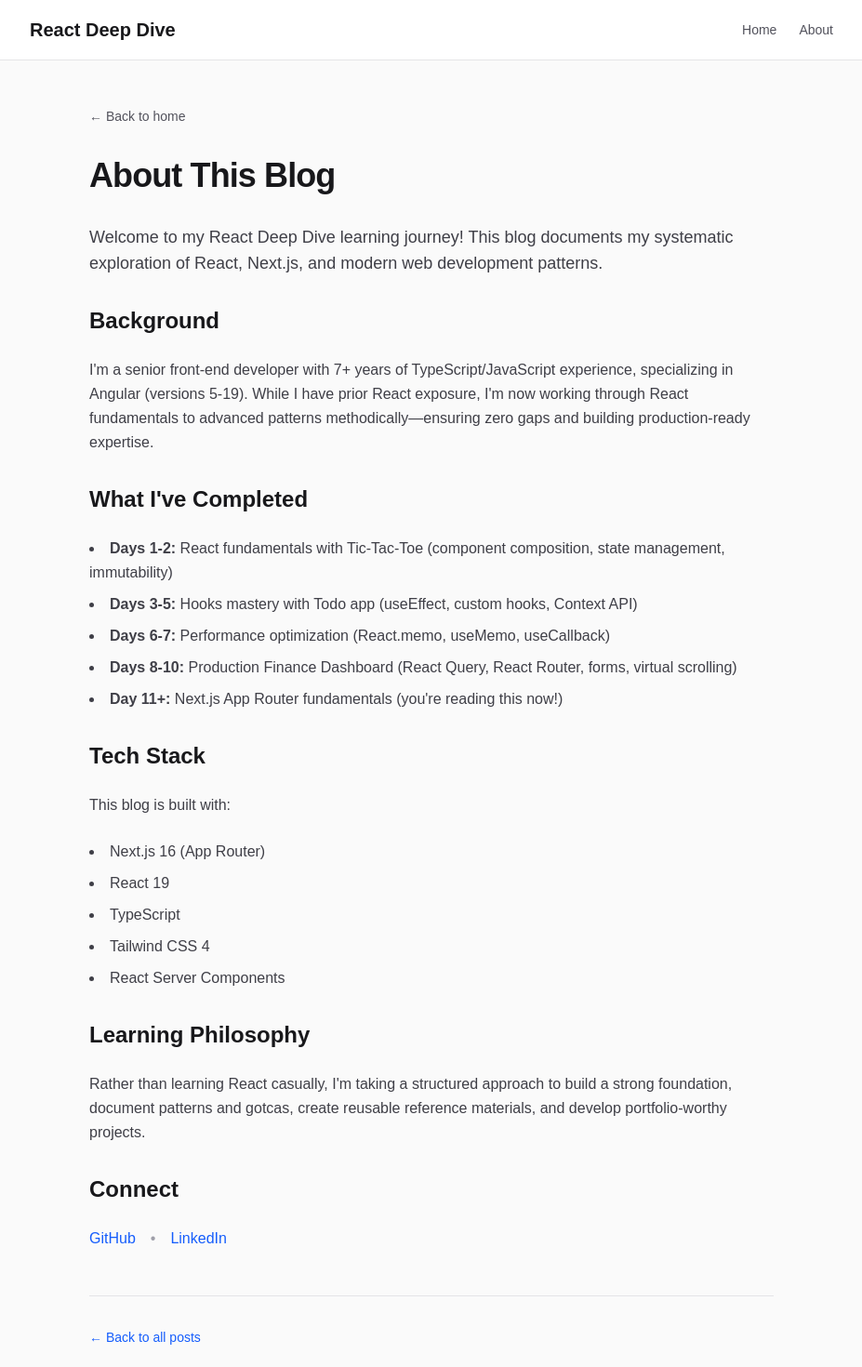
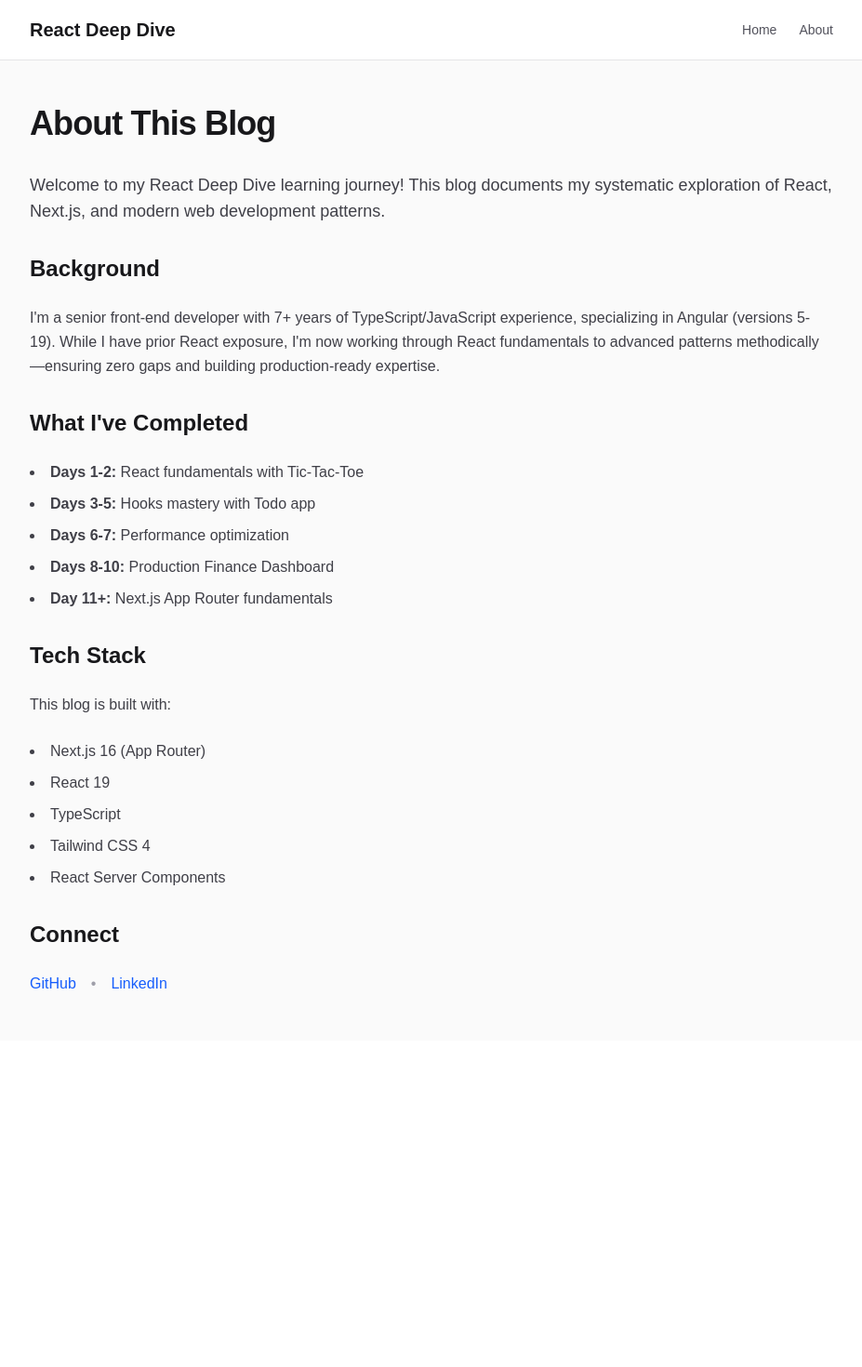
Before and after one commit to roman-mlyuzan/nextjs-blog-2025, a Next.js app: page /about in a window 1280 px wide. Shown: the top 1470 px of the page at 93% size, without its empty margins (176-1103 px from the left). After the commit the page ends 1119 px from the top, so only its background shows below. Built offline with nearby package versions, Linux system fonts and the light colour scheme.

Commit message:
feat: update rest of the pages and components with container layout

```diff
--- a/app/about/page.tsx
+++ b/app/about/page.tsx
@@ -1,19 +1,10 @@
-import Link from "next/link";
+import { Container } from "../components/container";
 
 export default function About() {
   return (
     <div className="min-h-screen bg-zinc-50 dark:bg-zinc-900">
-      <div className="mx-auto max-w-3xl px-4 py-12">
-        {/* Back Link */}
-        <Link
-          href="/"
-          className="inline-flex items-center gap-2 text-sm text-zinc-600 hover:text-zinc-900 dark:text-zinc-400 dark:hover:text-zinc-50"
-        >
-          ← Back to home
-        </Link>
-
-        {/* Page Content */}
-        <article className="mt-8 prose prose-zinc dark:prose-invert max-w-none">
+      <Container>
+        <article className="prose prose-zinc dark:prose-invert max-w-none">
           <h1 className="text-4xl font-bold tracking-tight text-zinc-900 dark:text-zinc-50">
             About This Blog
           </h1>
@@ -43,23 +34,18 @@
             <ul className="space-y-2 list-disc list-inside">
               <li>
                 <strong>Days 1-2:</strong> React fundamentals with Tic-Tac-Toe
-                (component composition, state management, immutability)
               </li>
               <li>
                 <strong>Days 3-5:</strong> Hooks mastery with Todo app
-                (useEffect, custom hooks, Context API)
               </li>
               <li>
-                <strong>Days 6-7:</strong> Performance optimization (React.memo,
-                useMemo, useCallback)
+                <strong>Days 6-7:</strong> Performance optimization
               </li>
               <li>
-                <strong>Days 8-10:</strong> Production Finance Dashboard (React
-                Query, React Router, forms, virtual scrolling)
+                <strong>Days 8-10:</strong> Production Finance Dashboard
               </li>
               <li>
                 <strong>Day 11+:</strong> Next.js App Router fundamentals
-                (you're reading this now!)
               </li>
             </ul>
 
@@ -74,16 +60,6 @@
               <li>Tailwind CSS 4</li>
               <li>React Server Components</li>
             </ul>
-
-            <h2 className="text-2xl font-semibold text-zinc-900 dark:text-zinc-50 mt-8">
-              Learning Philosophy
-            </h2>
-            <p>
-              Rather than learning React casually, I'm taking a structured
-              approach to build a strong foundation, document patterns and
-              gotcas, create reusable reference materials, and develop
-              portfolio-worthy projects.
-            </p>
 
             <h2 className="text-2xl font-semibold text-zinc-900 dark:text-zinc-50 mt-8">
               Connect
@@ -109,17 +85,7 @@
             </div>
           </div>
         </article>
-
-        {/* Footer */}
-        <footer className="mt-12 pt-8 border-t border-zinc-200 dark:border-zinc-800">
-          <Link
-            href="/"
-            className="text-sm text-blue-600 hover:underline dark:text-blue-400"
-          >
-            ← Back to all posts
-          </Link>
-        </footer>
-      </div>
+      </Container>
     </div>
   );
 }
--- a/app/blog/[slug]/page.tsx
+++ b/app/blog/[slug]/page.tsx
@@ -1,3 +1,4 @@
+import { Container } from "@/app/components/container";
 import { LikeButton } from "@/app/components/like-button";
 import { getAllSlugs, getPostBySlug } from "@/lib/posts";
 import Link from "next/link";
@@ -43,15 +44,10 @@
 
   return (
     <div className="min-h-screen bg-zinc-50 dark:bg-zinc-900">
-      <article className="mx-auto max-w-3xl px-4 py-12">
-        <Link
-          href="/"
-          className="inline-flex items-center gap-2 text-sm text-zinc-600 hover:text-zinc-900 dark:text-zinc-400 dark:hover:text-zinc-50"
-        >
-          ← Back to home
-        </Link>
-
-        <header className="mt-8 mb-12">
+      <Container>
+        <article>
+          {/* Article Header */}
+          <header className="mb-12">
             <h1 className="text-4xl font-bold tracking-tight text-zinc-900 dark:text-zinc-50">
               {post.title}
             </h1>
@@ -71,12 +67,14 @@
             </div>
           </header>
 
+          {/* Article Content */}
           <div className="prose prose-zinc dark:prose-invert max-w-none">
             <div className="whitespace-pre-wrap text-zinc-700 dark:text-zinc-300 leading-relaxed">
               {post.content}
             </div>
           </div>
 
+          {/* Footer with Like Button */}
           <footer className="mt-12 pt-8 border-t border-zinc-200 dark:border-zinc-800">
             <div className="flex items-center justify-between">
               <Link
@@ -85,10 +83,12 @@
               >
                 ← Back to all posts
               </Link>
+
               <LikeButton postId={post.id} />
             </div>
           </footer>
         </article>
+      </Container>
     </div>
   );
 }
--- a/app/layout.tsx
+++ b/app/layout.tsx
@@ -14,7 +14,7 @@
 });
 
 export const metadata: Metadata = {
-  title: "Create Next App",
+  title: "React Deep Dive Blog",
   description: "Generated by create next app",
 };
 
```
Lines whose indentation alone changed are shown as unchanged.
